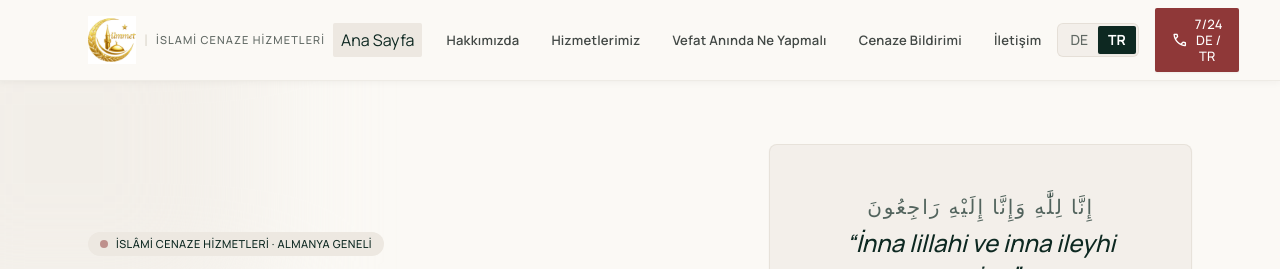
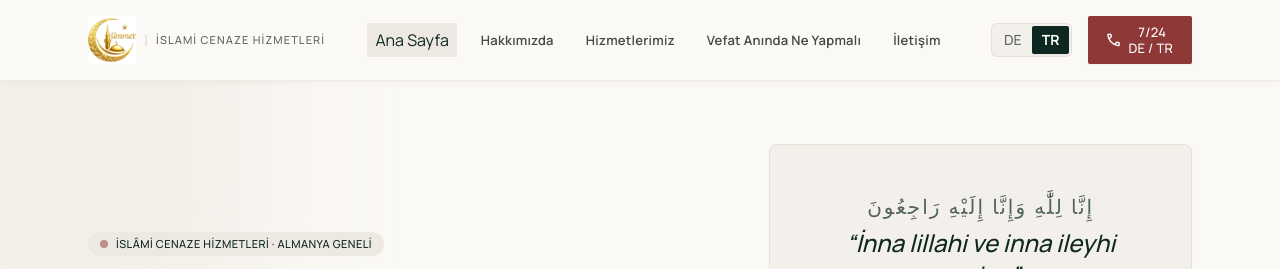
Before and after one commit to serkanalcay/uemmetde, a plain HTML site: page index.html in a window 1280 px wide. Shown: the top 269 px of the page. Drawn offline with nearby package versions, Linux system fonts and the light colour scheme.

Commit message:
Cenaze Bildirimi butonunu menuden ve footer baglantilarindan tamamen kaldir

```diff
--- a/app.js
+++ b/app.js
@@ -12,7 +12,6 @@ const translations = {
     navAbout: "Hakkımızda",
     navServices: "Hizmetlerimiz",
     navGuide: "Vefat Anında Ne Yapmalı",
-    navReport: "Cenaze Bildirimi",
     navContact: "İletişim",
     emergencyHeader: "7/24<br>DE / TR&nbsp;",
     mobileMenuTitle: "Menü & Dil Seçimi",
@@ -140,7 +139,6 @@ const translations = {
     footerColLegal: "Hukuki & Rehber",
     legalItem1: "Vefat Anında İlk Adımlar (Rehber)",
     legalItem2: "Hakkımızda",
-    legalItem3: "Cenaze Bildirimi",
     legalItem4: "Impressum",
     legalItem5: "Datenschutz",
     footerCopyright: "© 2025 ümmet Islamische Bestattungen – Ebru Aydilek. Tüm hakları saklıdır.",
@@ -158,7 +156,6 @@ const translations = {
     navAbout: "Über uns",
     navServices: "Leistungen",
     navGuide: "Was tun im Trauerfall",
-    navReport: "Todesfall melden",
     navContact: "Kontakt",
     emergencyHeader: "24/7<br>DE / TR&nbsp;",
     mobileMenuTitle: "Menü & Sprachauswahl",
@@ -286,7 +283,6 @@ const translations = {
     footerColLegal: "Rechtliches & Orientierung",
     legalItem1: "Vefat Anında İlk Adımlar (Leitfaden)",
     legalItem2: "Über das Bestattungshaus",
-    legalItem3: "Sterbefall vorsorglich melden",
     legalItem4: "Impressum",
     legalItem5: "Datenschutz",
     footerCopyright: "© 2025 ümmet Islamische Bestattungen – Ebru Aydilek. Alle Rechte vorbehalten.",
--- a/index.html
+++ b/index.html
@@ -148,7 +148,6 @@
         navAbout: "Hakkımızda",
         navServices: "Hizmetlerimiz",
         navGuide: "Vefat Anında Ne Yapmalı",
-        navReport: "Cenaze Bildirimi",
         navContact: "İletişim",
         emergencyHeader: "7/24<br>DE / TR&nbsp;",
         mobileMenuTitle: "Menü & Dil Seçimi",
@@ -251,7 +250,6 @@
         footerColLegal: "Hukuki & Rehber",
         legalItem1: "Vefat Anında İlk Adımlar (Rehber)",
         legalItem2: "Hakkımızda",
-        legalItem3: "Cenaze Bildirimi",
         legalItem4: "Impressum",
         legalItem5: "Datenschutz",
         footerCopyright: "© 2025 ümmet Islamische Bestattungen – Ebru Aydilek. Tüm hakları saklıdır."
@@ -263,7 +261,6 @@
         navAbout: "Über uns",
         navServices: "Leistungen",
         navGuide: "Was tun im Trauerfall",
-        navReport: "Todesfall melden",
         navContact: "Kontakt",
         emergencyHeader: "24/7<br>DE / TR&nbsp;",
         mobileMenuTitle: "Menü & Sprachauswahl",
@@ -366,7 +363,6 @@
         footerColLegal: "Rechtliches & Orientierung",
         legalItem1: "Vefat Anında İlk Adımlar (Leitfaden)",
         legalItem2: "Über das Bestattungshaus",
-        legalItem3: "Sterbefall vorsorglich melden",
         legalItem4: "Impressum",
         legalItem5: "Datenschutz",
         footerCopyright: "© 2025 ümmet Islamische Bestattungen – Ebru Aydilek. Alle Rechte vorbehalten."
@@ -480,9 +476,6 @@
         <a class="px-space-sm py-space-xs font-label-md text-label-md text-on-surface-variant hover:text-on-surface hover:bg-surface-subtle rounded transition-colors whitespace-nowrap" href="#vefat-aninda" data-i18n="navGuide">
           Vefat Anında Ne Yapmalı
         </a>
-        <a class="px-space-sm py-space-xs font-label-md text-label-md text-on-surface-variant hover:text-on-surface hover:bg-surface-subtle rounded transition-colors whitespace-nowrap" href="cenaze-bildirimi.html" data-i18n="navReport">
-          Cenaze Bildirimi
-        </a>
         <a class="px-space-sm py-space-xs font-label-md text-label-md text-on-surface-variant hover:text-on-surface hover:bg-surface-subtle rounded transition-colors whitespace-nowrap" href="#iletisim" data-i18n="navContact">
           İletişim
         </a>
@@ -552,10 +545,6 @@
         </a>
         <a class="px-3 py-2.5 rounded-lg text-on-surface-variant hover:bg-surface-subtle font-medium text-sm flex items-center justify-between" href="#vefat-aninda" onclick="toggleMobileNav()">
           <span data-i18n="navGuide">Vefat Anında Ne Yapmalı</span>
-          <span class="material-symbols-outlined text-[18px]">chevron_right</span>
-        </a>
-        <a class="px-3 py-2.5 rounded-lg text-on-surface-variant hover:bg-surface-subtle font-medium text-sm flex items-center justify-between" href="cenaze-bildirimi.html">
-          <span data-i18n="navReport">Cenaze Bildirimi</span>
           <span class="material-symbols-outlined text-[18px]">chevron_right</span>
         </a>
         <a class="px-3 py-2.5 rounded-lg text-on-surface-variant hover:bg-surface-subtle font-medium text-sm flex items-center justify-between" href="#iletisim" onclick="toggleMobileNav()">
@@ -1301,11 +1290,6 @@
               </a>
             </li>
             <li>
-              <a class="hover:text-primary transition-colors block py-0.5" href="cenaze-bildirimi.html" data-i18n="legalItem3">
-                Cenaze Bildirimi
-              </a>
-            </li>
-            <li>
               <button type="button" onclick="openModal('impressumModal')" class="hover:text-primary transition-colors text-left block py-0.5" data-i18n="legalItem4">
                 Impressum
               </button>
```
